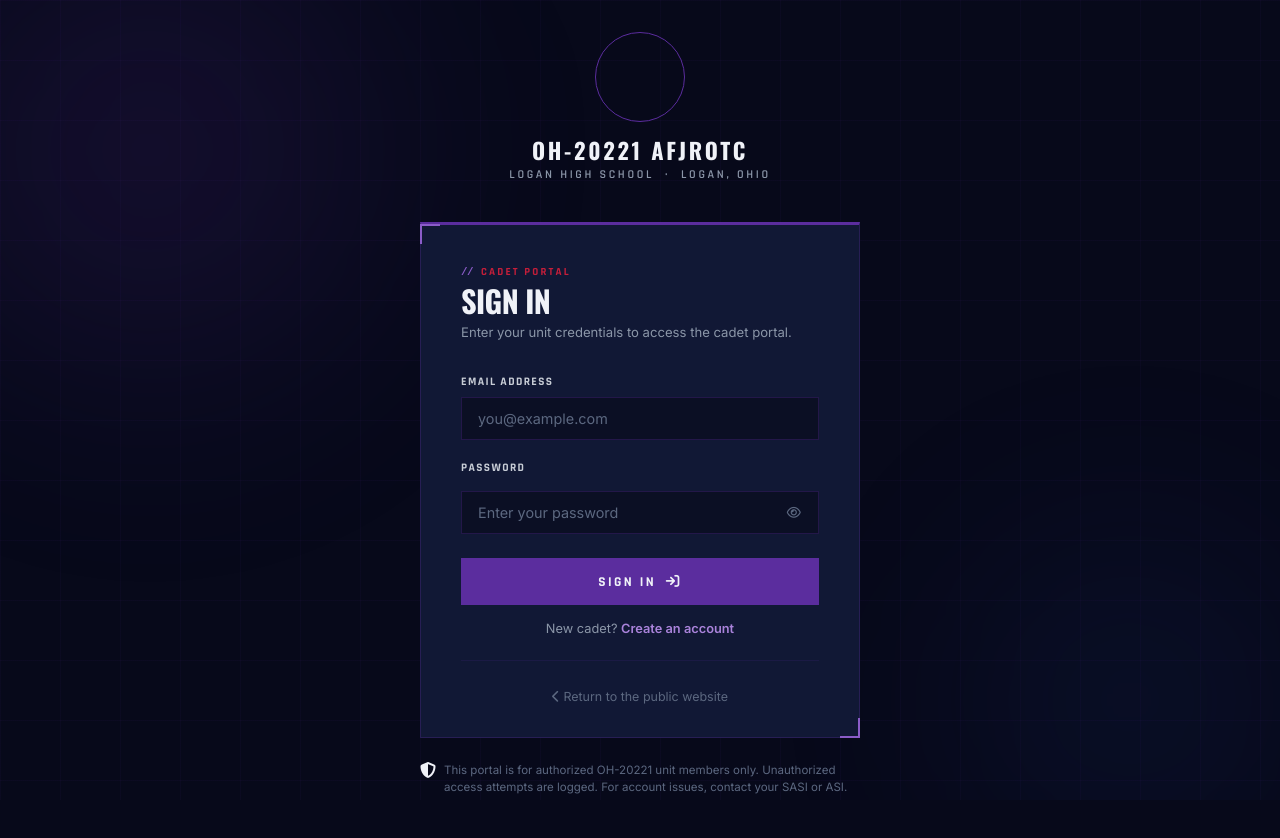
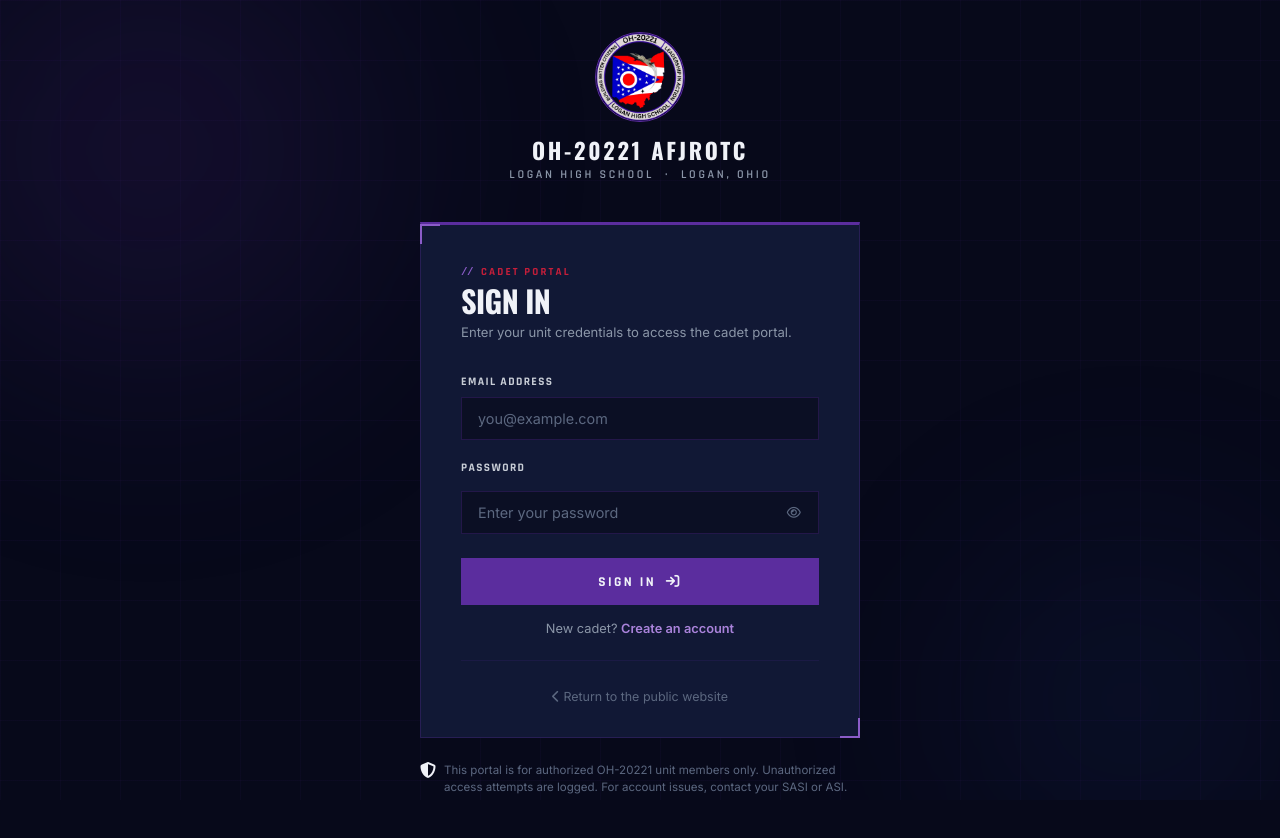
Before and after one commit to matthew999888/oh-20221-site, a Next.js app: page /login in a window 1280 px wide. Shown: the top 838 px of the page. Built offline with nearby package versions, Linux system fonts and the light colour scheme.

Commit message:
Add badge image to login page, remove stray files

```diff
--- a/app/login/page.tsx
+++ b/app/login/page.tsx
@@ -55,7 +55,10 @@
 
       <main className="page-wrap">
         <div className="badge-lockup">
-          <div className="badge-ring" aria-hidden="true" />
+          <div className="badge-ring" aria-hidden="true">
+            {/* eslint-disable-next-line @next/next/no-img-element */}
+            <img src="/badge.png" alt="" className="badge-ring--img" />
+          </div>
           <div className="unit-id">
             <div className="unit-designation">OH-20221 AFJROTC</div>
             <div className="unit-school">Logan High School &nbsp;·&nbsp; Logan, Ohio</div>
```
